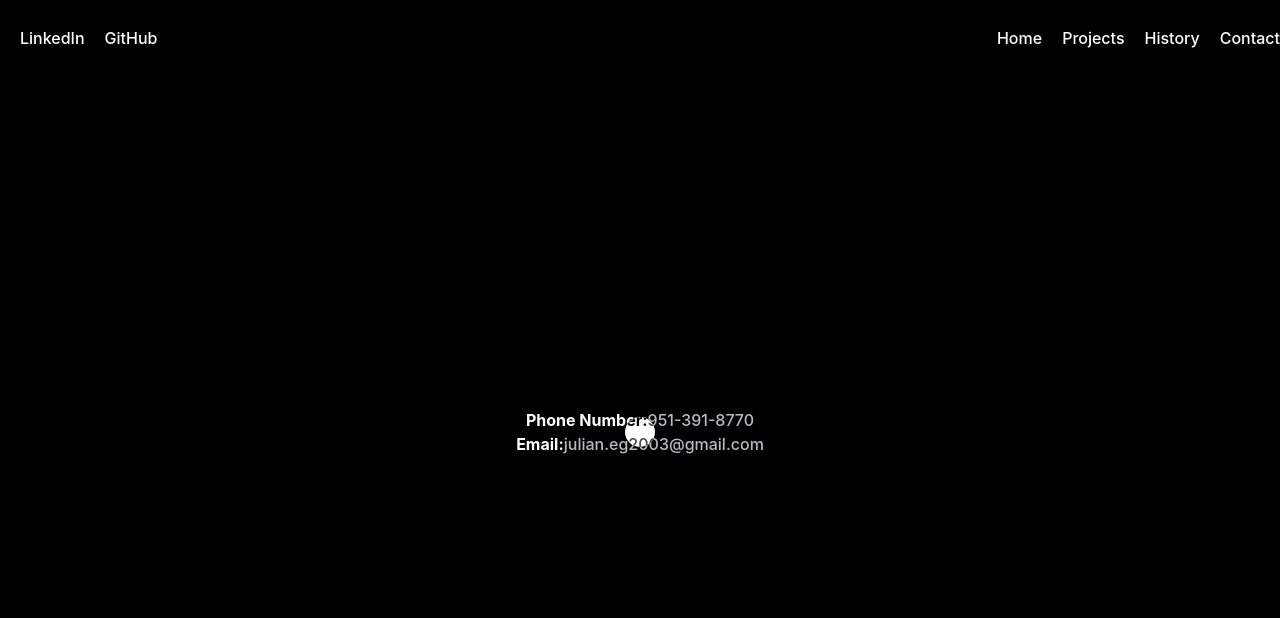
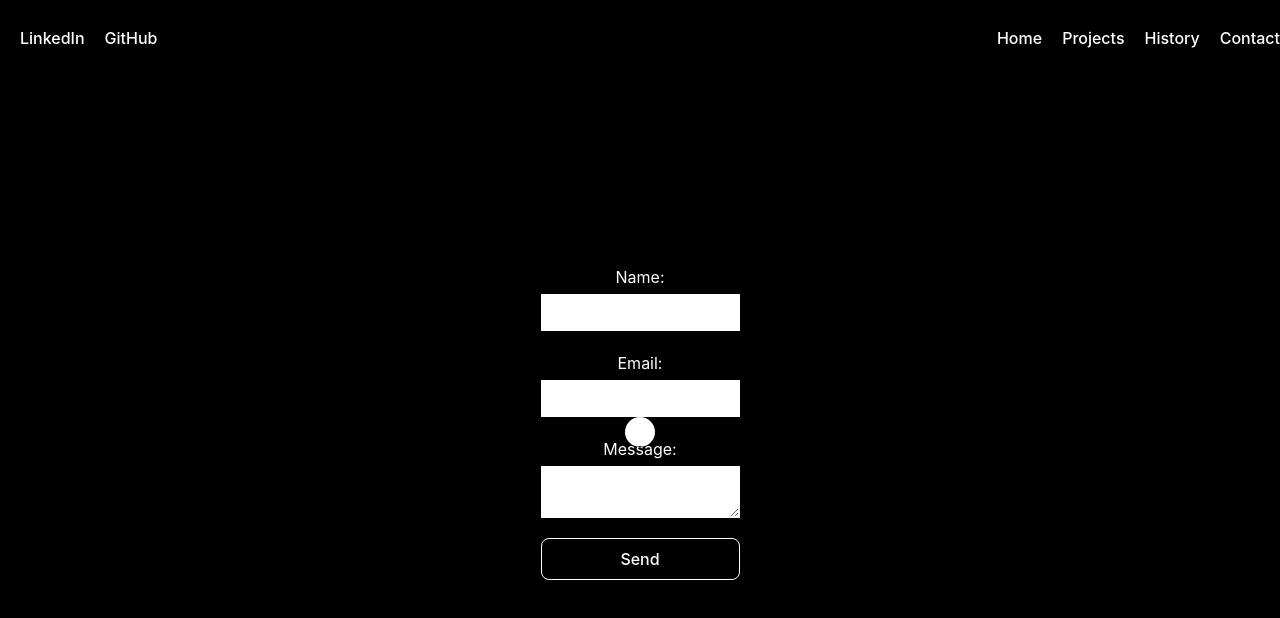
Before and after one commit to jgonz671/Personal-Portolio, a React (Vite) app: page /contact in a window 1280 px wide. Shown: the top 618 px of the page. Built offline with nearby package versions, Linux system fonts and the light colour scheme.

Commit message:
email.js extension and color changes

```diff
--- a/package.json
+++ b/package.json
@@ -9,6 +9,8 @@
     "preview": "vite preview"
   },
   "dependencies": {
+    "@emailjs/browser": "^4.1.0",
+    "emailjs": "^4.0.3",
     "react": "^18.2.0",
     "react-dom": "^18.2.0",
     "react-router-dom": "^6.22.0",
--- a/src/index.css
+++ b/src/index.css
@@ -77,9 +77,9 @@ button:focus-visible {
     color: #213547;
     background-color: #ffffff;
   }
-  a:hover {
-    color: #747bff;
-  }
+  /* a:hover {
+    color: #fff374;
+  } */
   button {
     background-color: #f9f9f9;
   }
--- a/src/routes/Contact.jsx
+++ b/src/routes/Contact.jsx
@@ -1,17 +1,40 @@
-import React from 'react';
-import '../styles/Contact.css'
+import React, { useRef } from 'react';
+import emailjs from '@emailjs/browser';
+import '../styles/Contact.css';
 
 function Contact() {
+  const form = useRef();
+
+  const sendEmail = (e) => {
+    e.preventDefault();
+
+    emailjs.sendForm('service_ovi3kx5', 'template_hop8p2l', form.current, 'LmIpWAtd9yOrqMqWC')
+      .then((result) => {
+          console.log(result.text);
+          alert("Message sent successfully!");
+      }, (error) => {
+          console.log(error.text);
+          alert("Failed to send the message, please try again.");
+      });
+    e.target.reset();
+  };
+
   return (
-    <div className="contact-form">
-      <label htmlFor="phone">Phone Number:</label>
-      <a href="tel:+9513918770">951-391-8770</a>
-      <br>
-      </br>
-      <label htmlFor="email">Email:</label>
-      <a href="mailto:julian.eg2003@gmail.com">julian.eg2003@gmail.com</a>
+    <div className="contact-container">
+      <form ref={form} onSubmit={sendEmail} className="contact-form">
+        <label htmlFor="user_name">Name:</label>
+        <input type="text" id="user_name" name="user_name" required />
+
+        <label htmlFor="user_email">Email:</label>
+        <input type="email" id="user_email" name="user_email" required />
+
+        <label htmlFor="message">Message:</label>
+        <textarea id="message" name="message" required />
+
+        <button type="submit">Send</button>
+      </form>
     </div>
   );
+}
 
-  }
 export default Contact;
--- a/src/styles/Contact.css
+++ b/src/styles/Contact.css
@@ -1,19 +1,36 @@
+.contact-container {
+  display: flex;
+  justify-content: center;
+  padding: 20px;
+  color: white;
+}
+
 .contact-form {
-    margin: 20px;
+  display: flex;
+  flex-direction: column;
+  width: 100%;
+  max-width: 500px;
 }
 
 .contact-form label {
-    color: #ffffff;
-    font-weight: bold;
   margin-bottom: 5px;
 }
 
-  .contact-form a {
-    color: #b7bbbe;
-    text-decoration: none;
-    margin-bottom: 10px;
+.contact-form input, .contact-form textarea, .contact-form button {
+  padding: 10px;
+  margin-bottom: 20px;
+  border: 1px solid #ffffff;
+  background-color: white;
+  color: black;
 }
 
-  .contact-form a:hover {
-    text-decoration: underline;
+.contact-form button {
+  cursor: pointer;
+  background-color: black;
+  color: white;
+  transition: background-color 0.3s;
 }
+
+.contact-form button:hover {
+  background-color: #333;
+}
--- a/src/styles/Navbar.css
+++ b/src/styles/Navbar.css
@@ -38,8 +38,12 @@ nav {
     transition: color 0.3s;
   }
 
-  a:hover {
+  .navigation-links a:hover {
     color: #c9aa53;
+  }
+
+  .social-links a:hover {
+    color: #53a0c9;
   }
 
   ul li:hover ~ .cursor {
```
Also changed, not shown: 1 other file (tests, documents, lock files or other folders). Lines whose indentation alone changed are shown as unchanged.
